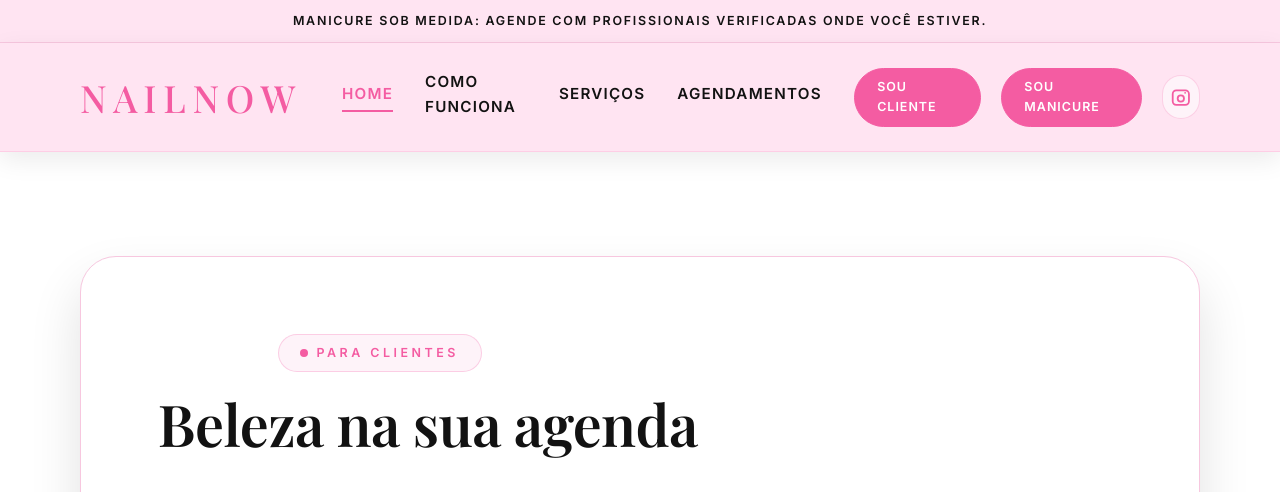
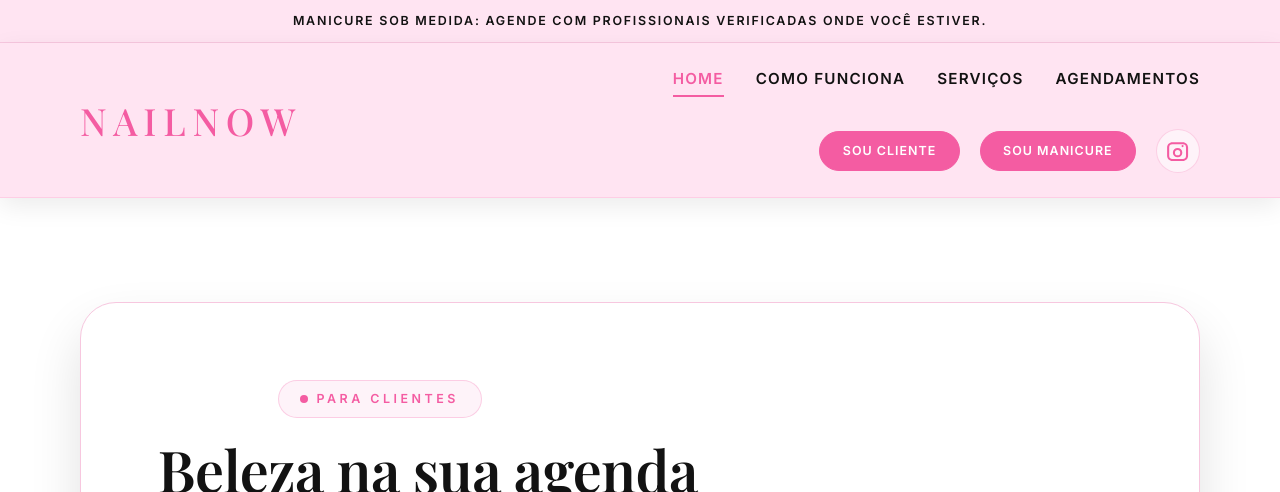
Before and after one commit to Brunizm/nailnow-site, a plain HTML site: page index.html in a window 1280 px wide. Shown: the top 492 px of the page. Drawn offline with nearby package versions, Linux system fonts and the light colour scheme.

Commit message:
Adjust header actions layout

```diff
--- a/styles.css
+++ b/styles.css
@@ -113,19 +113,18 @@
 
 .header-navigation {
   display: flex;
-  align-items: center;
-  gap: clamp(1rem, 3vw, 2rem);
+  flex-direction: column;
+  align-items: flex-end;
+  gap: clamp(0.65rem, 2vw, 1.25rem);
   margin-left: auto;
-  flex-wrap: wrap;
+}
+
+.header-actions {
+  display: flex;
+  align-items: center;
+  gap: clamp(0.75rem, 2vw, 1.25rem);
   justify-content: flex-end;
-}
-
-.header-actions {
-  display: flex;
-  align-items: center;
-  gap: clamp(0.75rem, 2vw, 1.25rem);
-  flex-wrap: wrap;
-  justify-content: flex-end;
+  flex-wrap: nowrap;
 }
 
 .brand-mark {
```
